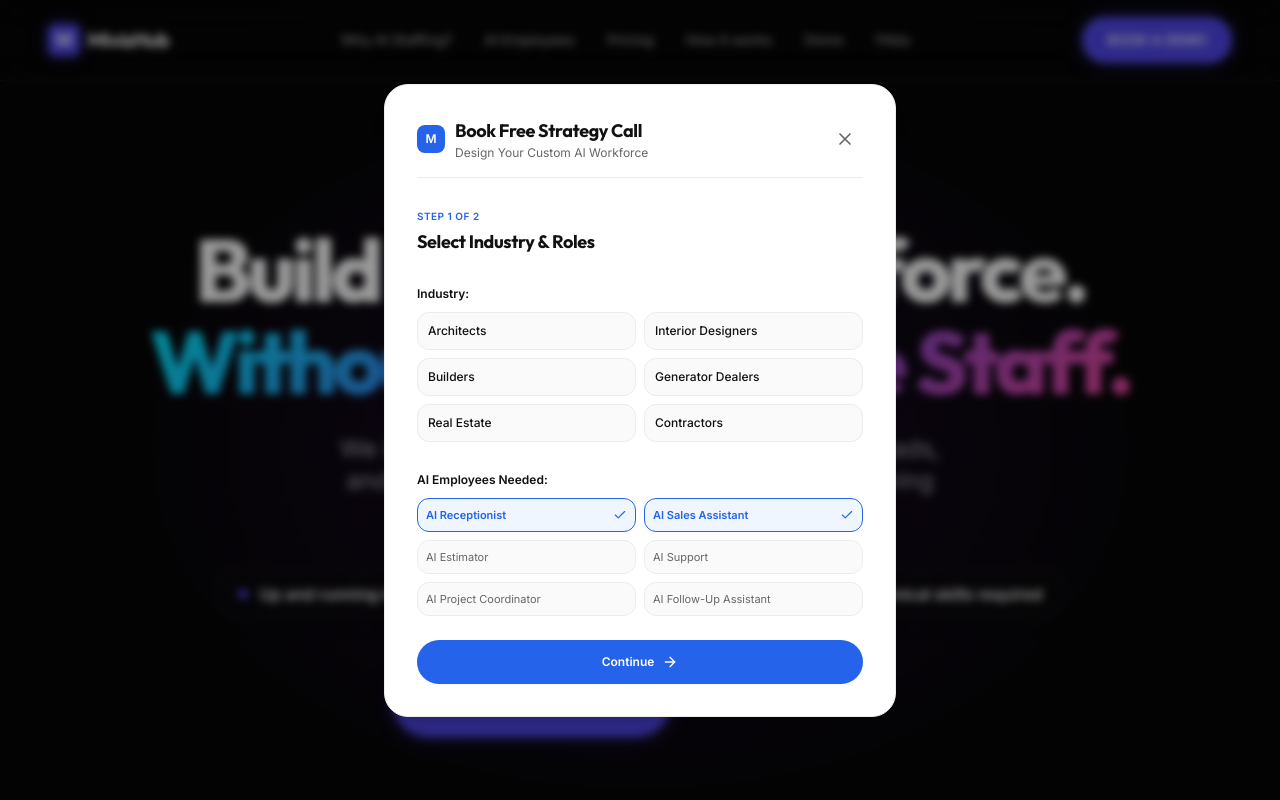
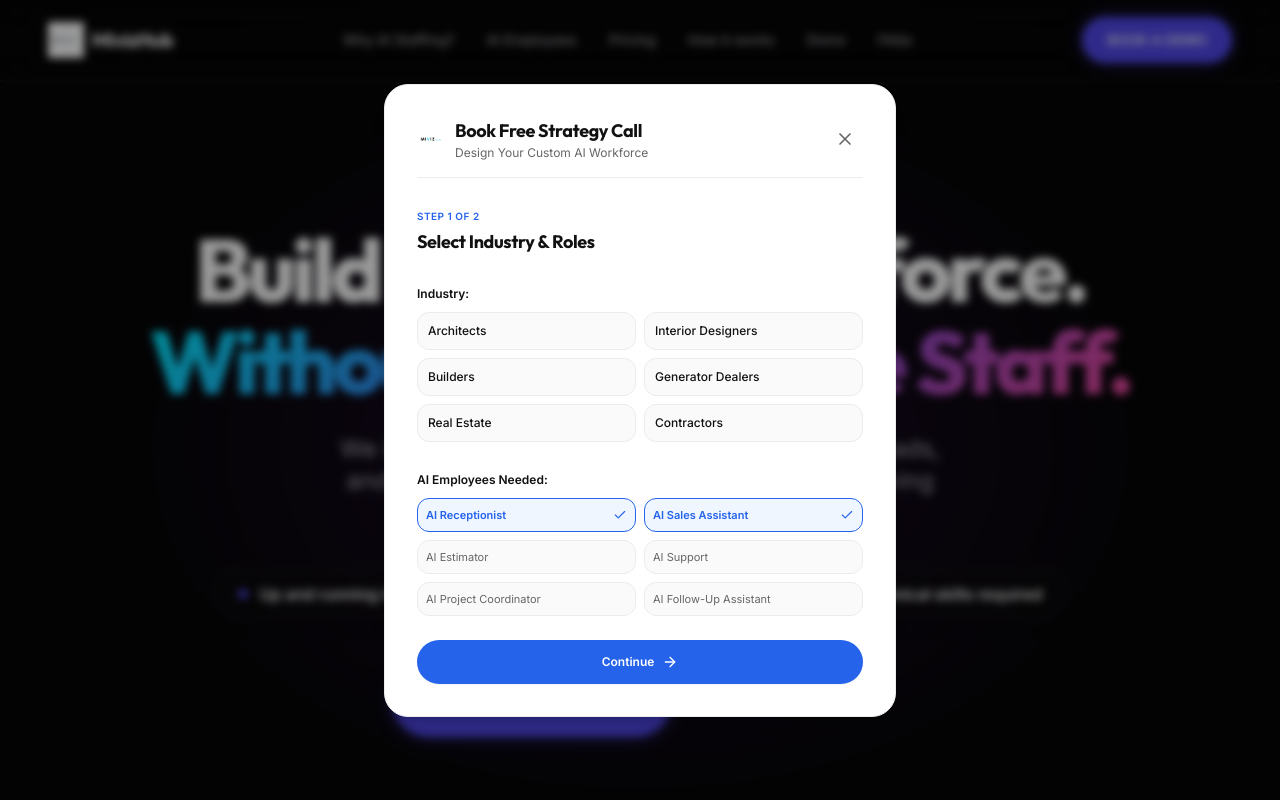
Before and after one commit to Rahullohar703/mivizhub-online, a React (Vite) app: page / in a window 1280 px wide. Both pictures are taken after a click on the button "BOOK A DEMO". Shown: the top 800 px of the page. Built offline with nearby package versions, Linux system fonts and the light colour scheme; the HTML template or start-up script is replaced by a standard one.

Commit message:
Replace text logos with actual MivizHub logo image

```diff
--- a/src/components/Footer.jsx
+++ b/src/components/Footer.jsx
@@ -7,9 +7,7 @@
       <Container>
         <div className="flex flex-col md:flex-row justify-between items-center gap-6">
           <div className="flex items-center gap-2">
-            <div className="w-8 h-8 rounded-lg bg-gradient-to-br from-brandAccent to-brandPurple text-white flex items-center justify-center font-bold text-lg shadow-[0_0_10px_rgba(79,70,229,0.5)]">
-              M
-            </div>
+            <img src="/logo.png" alt="MivizHub Logo" className="w-8 h-8 object-contain" />
             <span className="font-heading font-bold text-xl tracking-tight text-textMain">
               MivizHub
             </span>
--- a/src/components/Navbar.jsx
+++ b/src/components/Navbar.jsx
@@ -13,9 +13,7 @@
 
           {/* Logo */}
           <div className="flex items-center gap-2">
-            <div className="w-8 h-8 rounded-lg bg-brandAccent text-white flex items-center justify-center font-bold text-lg shadow-[0_0_15px_rgba(79,70,229,0.5)]">
-              M
-            </div>
+            <img src="/logo.png" alt="MivizHub Logo" className="w-9 h-9 object-contain" />
             <span className="font-heading font-bold text-xl tracking-tight text-textMain">
               MivizHub
             </span>
--- a/src/components/StrategyModal.jsx
+++ b/src/components/StrategyModal.jsx
@@ -48,9 +48,7 @@
         {/* Header */}
         <div className="flex items-center justify-between pb-4 border-b border-[#ECECEC]">
           <div className="flex items-center gap-2.5">
-            <div className="w-7 h-7 rounded-lg bg-[#2563EB] text-white flex items-center justify-center font-bold text-xs">
-              M
-            </div>
+            <img src="/logo.png" alt="MivizHub Logo" className="w-7 h-7 object-contain" />
             <div>
               <h3 className="text-lg font-bold text-[#111111]">Book Free Strategy Call</h3>
               <p className="text-xs text-[#666666]">Design Your Custom AI Workforce</p>
```
Also changed, not shown: index.html (+1 -1 lines), public/logo-256.png (added), public/logo.png (added).
